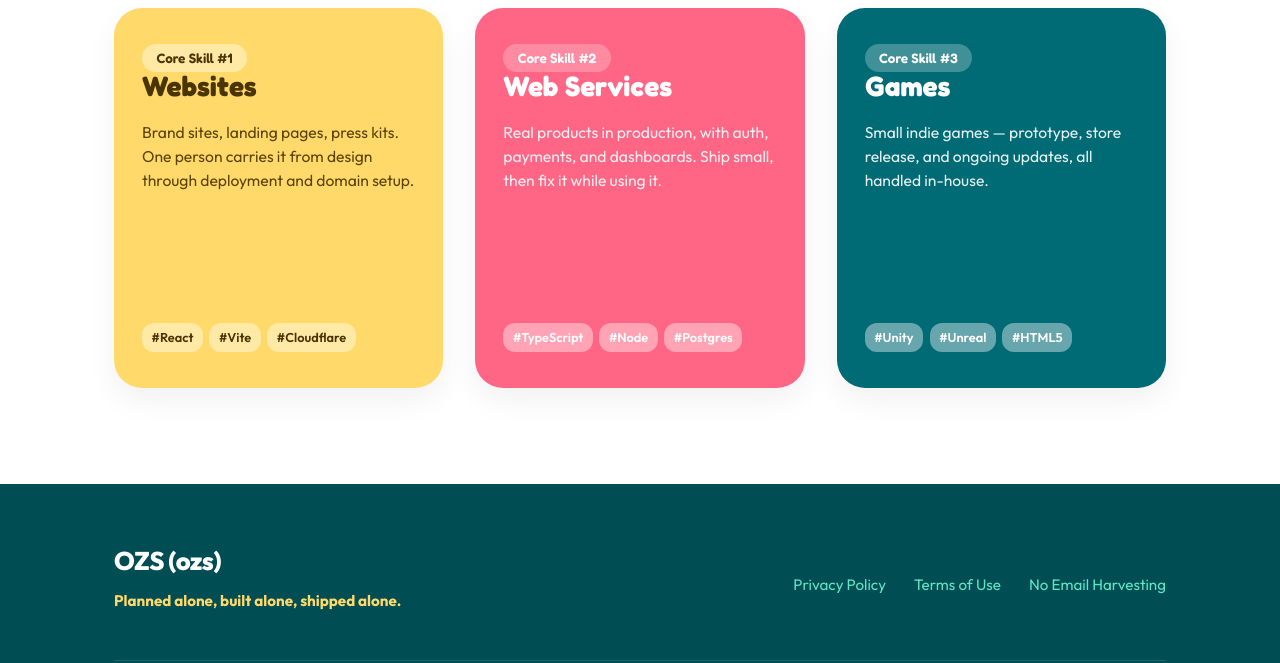
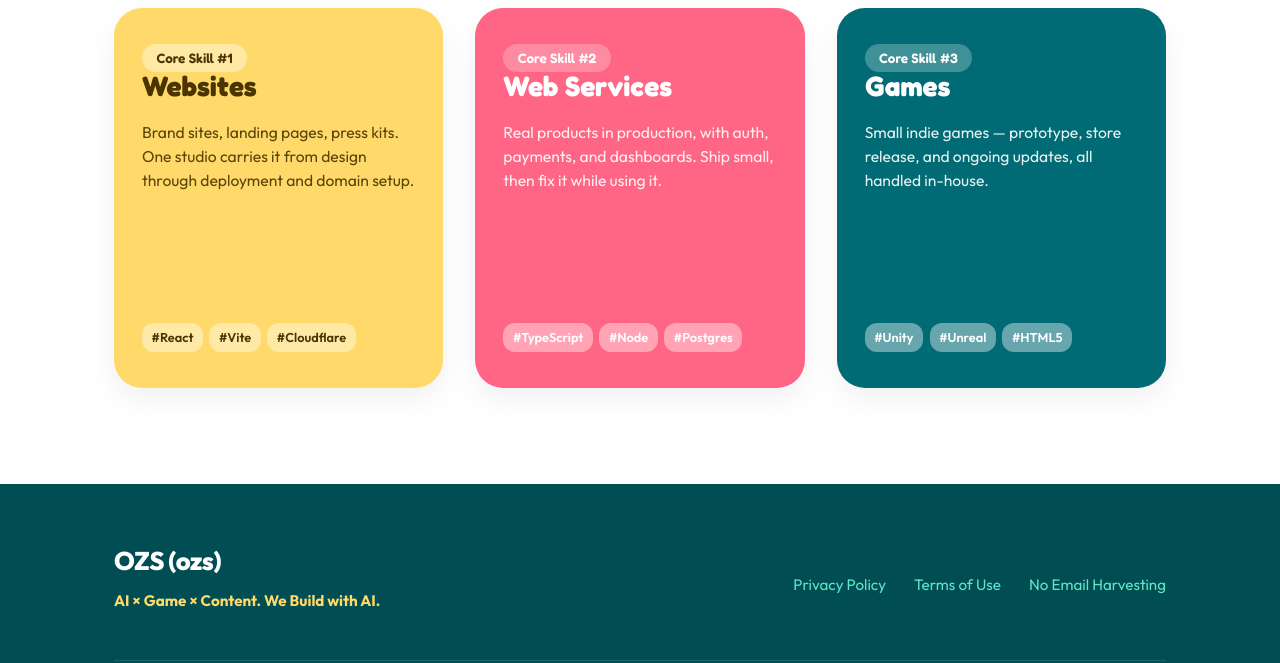
Before and after one commit to diffth/_ozs, a React (Vite) app: page / in a window 1280 px wide. Shown: the part 3760-4423 px from the top of the page. Built offline with nearby package versions, Linux system fonts and the light colour scheme; a web font is replaced by a local one.

Commit message:
feat(site): 사이트 소개, 슬로건 및 역량 설명을 AI Creative Studio 방향으로 개편

```diff
--- a/src/data/site.js
+++ b/src/data/site.js
@@ -8,12 +8,12 @@ export const site = {
   name: 'ozs',
   url: 'https://ozs.co.kr',
   tagline: {
-    ko: '혼자 기획하고, 혼자 만들고, 혼자 배포합니다.',
-    en: 'Planned alone, built alone, shipped alone.',
+    ko: 'AI × Game × Content. We Build with AI.',
+    en: 'AI × Game × Content. We Build with AI.',
   },
   description: {
-    ko: '웹사이트, 웹서비스, 게임을 직접 기획하고 만드는 1인 개발 스튜디오입니다.',
-    en: 'A solo development studio that plans and builds websites, web services, and games.',
+    ko: '웹사이트, 웹서비스, 게임을 직접 기획하고 만드는 AI Creative Studio입니다.',
+    en: 'An AI creative studio that plans and builds websites, web services, and games.',
   },
   founded: '2026',
   location: { ko: '경기 부천', en: 'Bucheon, KR' },
@@ -51,8 +51,8 @@ export const capabilities = [
     key: 'web',
     title: { ko: '웹사이트', en: 'Websites' },
     body: {
-      ko: '브랜드 사이트, 랜딩 페이지, 프레스킷. 디자인부터 배포와 도메인 연결까지 한 사람이 이어서 처리합니다.',
-      en: 'Brand sites, landing pages, press kits. One person carries it from design through deployment and domain setup.',
+      ko: '브랜드 사이트, 랜딩 페이지, 프레스킷. 디자인부터 배포와 도메인 연결까지 한 곳에서 이어서 처리합니다.',
+      en: 'Brand sites, landing pages, press kits. One studio carries it from design through deployment and domain setup.',
     },
     stack: ['React', 'Vite', 'Cloudflare'],
   },
```
